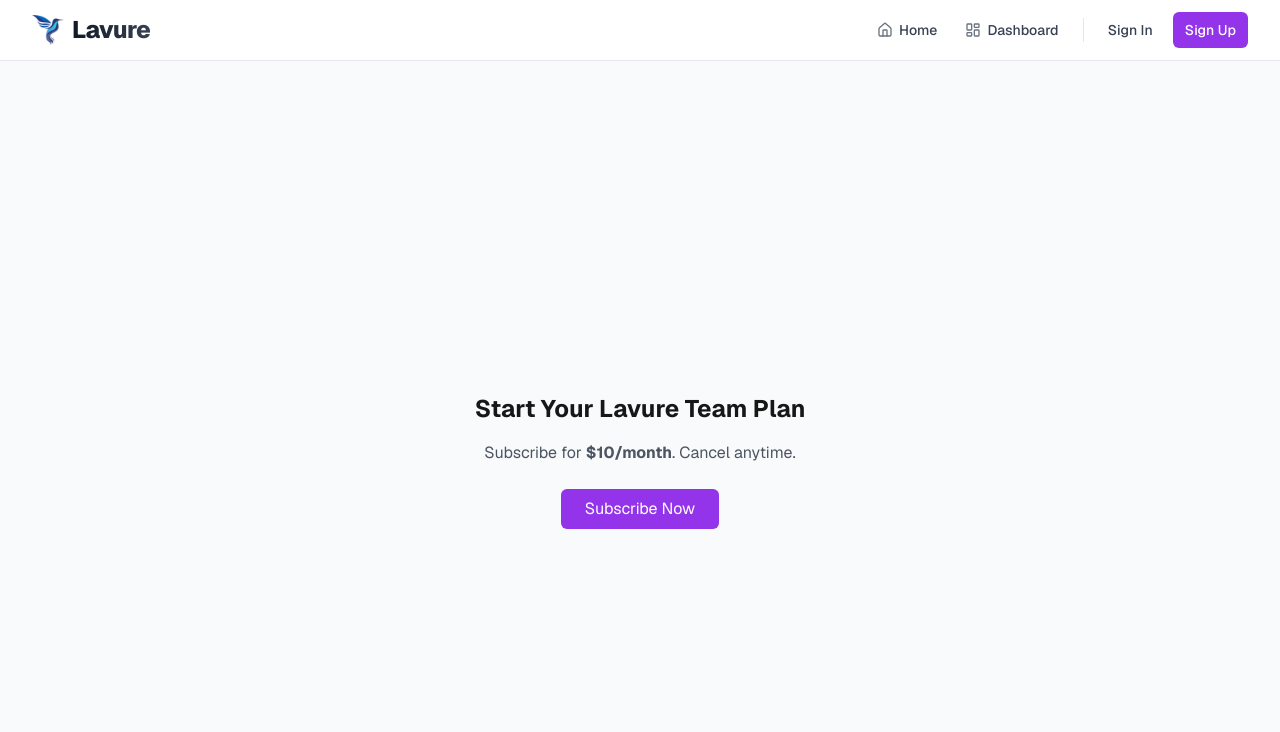
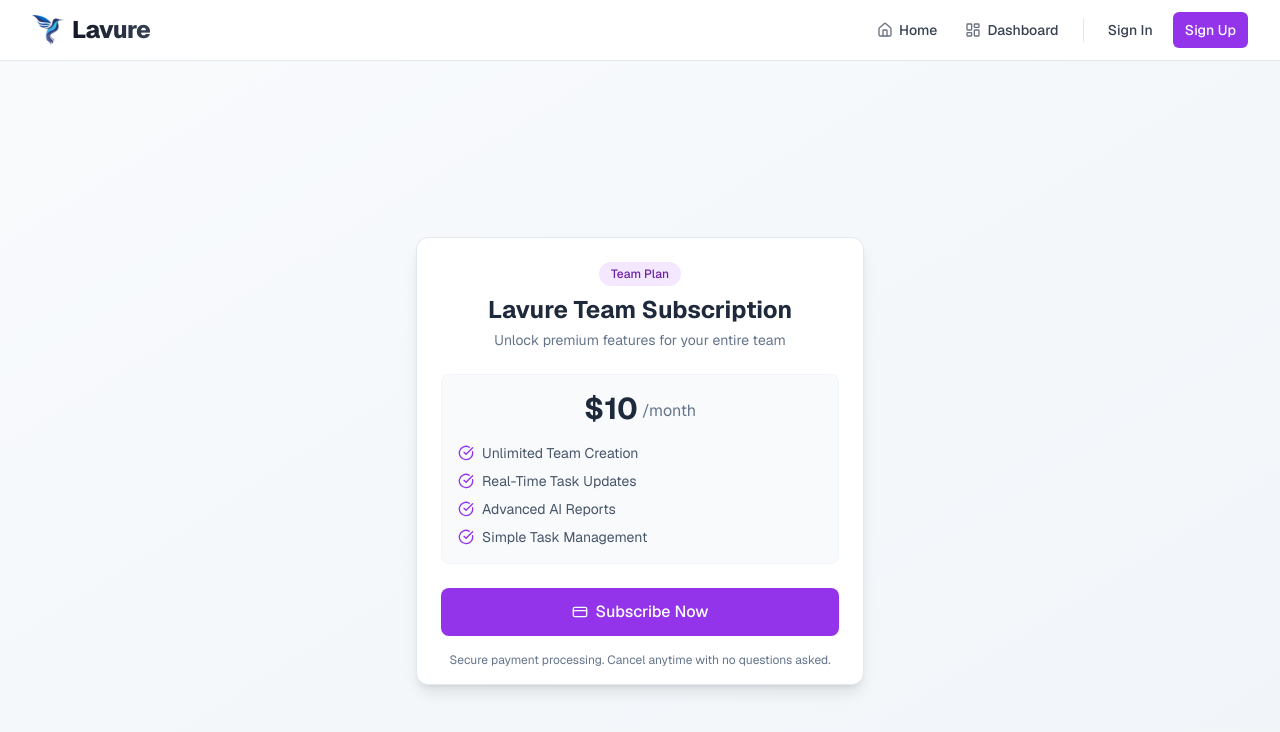
Before and after one commit to Vishal-Puttagunta/prodai, a Next.js app: page /subscribe in a window 1280 px wide. Shown: the top 732 px of the page. Built offline with nearby package versions, Linux system fonts and the light colour scheme; no server answers.

Commit message:
better frontend for subscription page

```diff
--- a/pages/subscribe.tsx
+++ b/pages/subscribe.tsx
@@ -1,6 +1,8 @@
 "use client"
+
 import { useUser } from "@clerk/nextjs"
 import { useState } from "react"
+import { CheckCircle, CreditCard, Loader2 } from "lucide-react"
 
 export default function SubscribePage() {
   const { user } = useUser()
@@ -31,19 +33,61 @@ export default function SubscribePage() {
   }
 
   return (
-    <div className="min-h-screen flex items-center justify-center bg-gray-50 px-6">
-      <div className="max-w-md w-full text-center">
-        <h1 className="text-2xl font-bold mb-4">Start Your Lavure Team Plan</h1>
-        <p className="text-gray-600 mb-6">
-          Subscribe for <strong>$10/month</strong>. Cancel anytime.
-        </p>
-        <button
-          onClick={handleSubscribe}
-          className="bg-purple-600 text-white px-6 py-2 rounded-md hover:bg-purple-700 transition"
-          disabled={loading}
-        >
-          {loading ? "Redirecting..." : "Subscribe Now"}
-        </button>
+    <div className="min-h-screen flex items-center justify-center bg-gradient-to-br from-slate-50 to-slate-100 p-4 sm:p-6">
+      <div className="w-full max-w-md border border-slate-200 rounded-xl shadow-lg bg-white overflow-hidden">
+        {/* Header */}
+        <div className="px-6 pt-6 pb-2 text-center space-y-1">
+          <div className="flex justify-center mb-2">
+            <span className="bg-purple-100 text-purple-800 text-xs font-medium px-3 py-1 rounded-full">Team Plan</span>
+          </div>
+          <h1 className="text-2xl font-bold text-slate-800">Lavure Team Subscription</h1>
+          <p className="text-slate-500 text-sm">Unlock premium features for your entire team</p>
+        </div>
+
+        {/* Content */}
+        <div className="px-6 pt-4 pb-2">
+          <div className="rounded-lg bg-slate-50 p-4 border border-slate-100">
+            <div className="flex justify-center mb-2">
+              <span className="text-3xl font-bold text-slate-800">$10</span>
+              <span className="text-slate-500 self-end mb-1 ml-1">/month</span>
+            </div>
+
+            <ul className="space-y-2 mt-4">
+              {["Unlimited Team Creation", "Real-Time Task Updates", "Advanced AI Reports", "Simple Task Management"].map(
+                (feature) => (
+                  <li key={feature} className="flex items-center text-sm text-slate-600">
+                    <CheckCircle className="h-4 w-4 text-purple-600 mr-2 flex-shrink-0" />
+                    <span>{feature}</span>
+                  </li>
+                ),
+              )}
+            </ul>
+          </div>
+        </div>
+
+        {/* Footer */}
+        <div className="px-6 py-4 flex flex-col gap-4">
+          <button
+            onClick={handleSubscribe}
+            disabled={loading}
+            className="w-full bg-purple-600 hover:bg-purple-700 text-white py-3 px-4 rounded-lg font-medium transition-all duration-200 flex items-center justify-center"
+          >
+            {loading ? (
+              <>
+                <Loader2 className="mr-2 h-4 w-4 animate-spin" />
+                Redirecting to checkout...
+              </>
+            ) : (
+              <>
+                <CreditCard className="mr-2 h-4 w-4" />
+                Subscribe Now
+              </>
+            )}
+          </button>
+          <p className="text-xs text-center text-slate-500">
+            Secure payment processing. Cancel anytime with no questions asked.
+          </p>
+        </div>
       </div>
     </div>
   )
```
